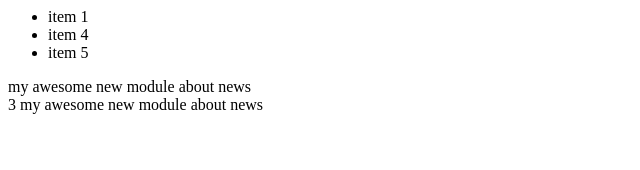
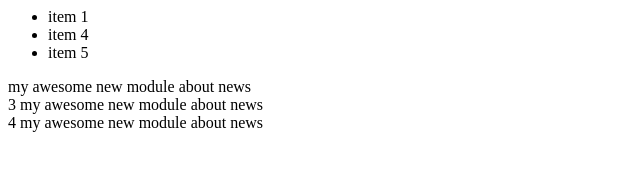
Before and after one commit to luozh-git/test-branch-merge, a plain HTML site: page index.html in a window 1280 px wide. Shown: the whole page, without its empty margins (0-640 px from the left). Drawn offline with Linux system fonts and the light colour scheme.

Commit message:
hadhfhadsf

```diff
--- a/index.html
+++ b/index.html
@@ -13,5 +13,8 @@
 	<module-three>
 		<div>3 my awesome new module about news</div>
 	</module-three>
+	<module-4>
+		<div>4 my awesome new module about news</div>
+	</module-4>
 </body>
 </html>
```
